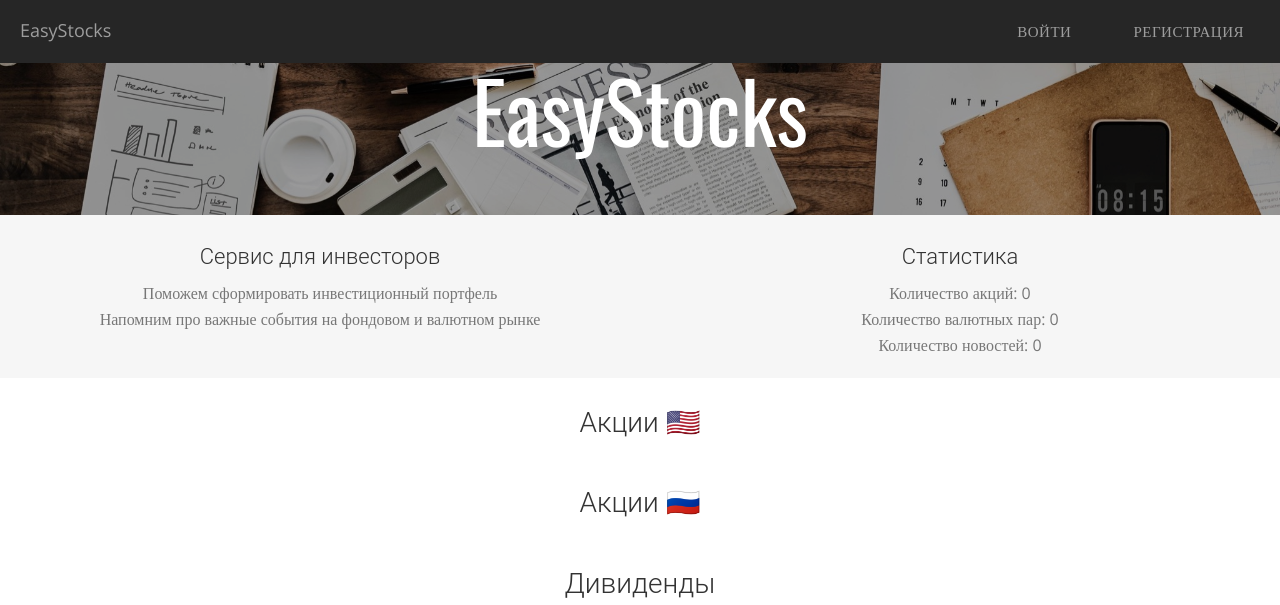
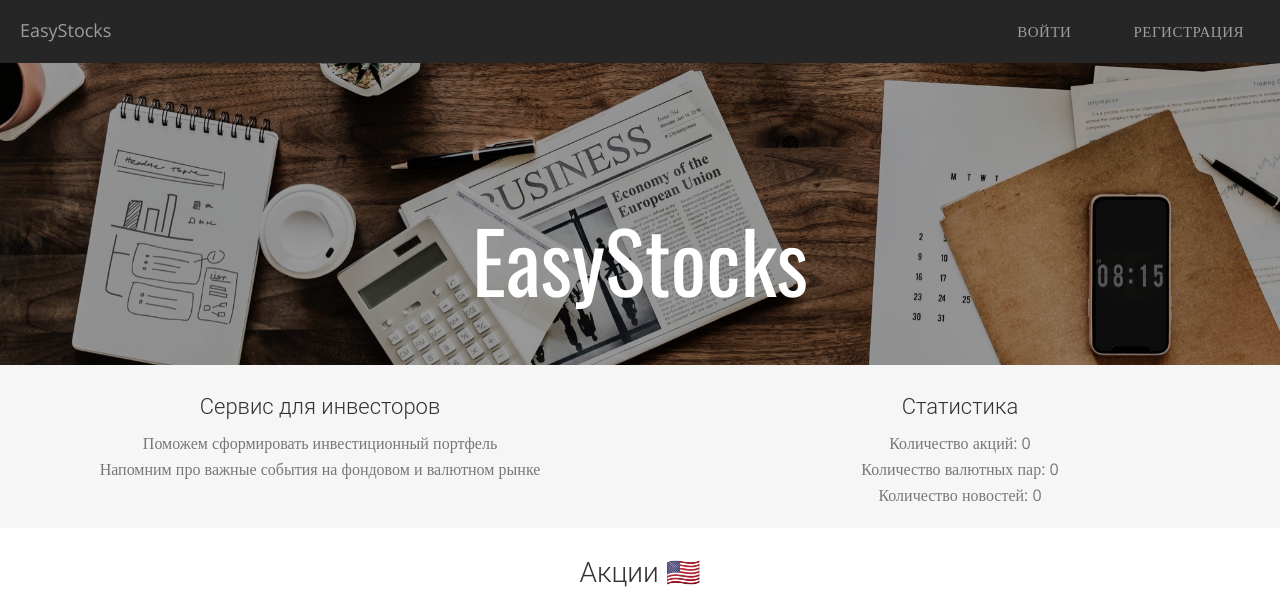
Before and after one commit to AirVan21/EasyStocks, a Django app: page / in a window 1280 px wide. Shown: the top 605 px of the page. Run offline with Django 3.2, Linux system fonts and the light colour scheme; data that the repository does not hold is empty; parts of the project's set-up code (start-up, migrations or seed data) failed here and were passed over; some libraries are stand-ins or nearby versions.

Commit message:
Fix mistake in style.css

```diff
--- a/static/css/style.css
+++ b/static/css/style.css
@@ -112,6 +112,7 @@ a:focus, .btn:focus, .btn:active:focus, .btn.active:focus, .btn.focus, .btn:acti
 	margin-top: 0px;
 }
 header .intro-text {
+	padding-top: 150px;
 	padding-bottom: 50px;
 	text-align: center;
 }
```
